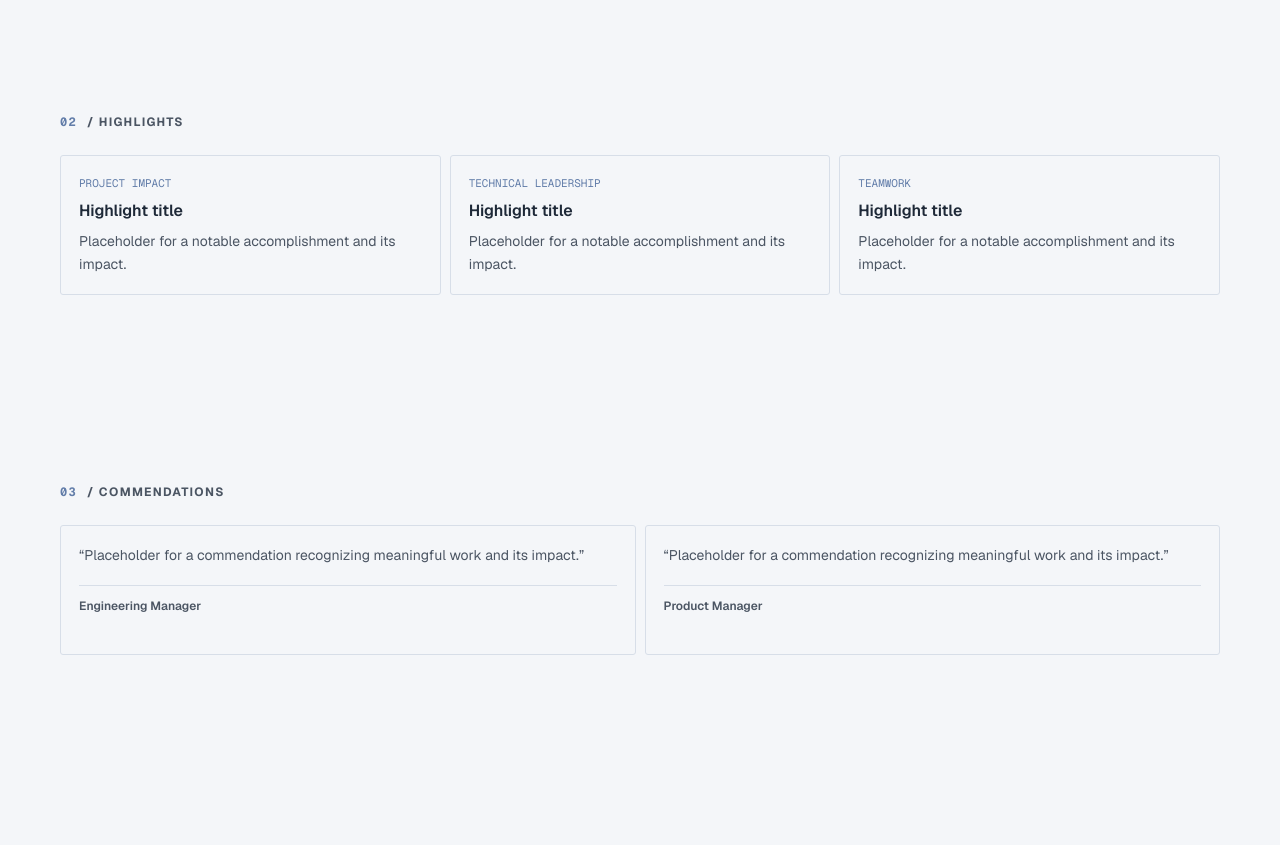
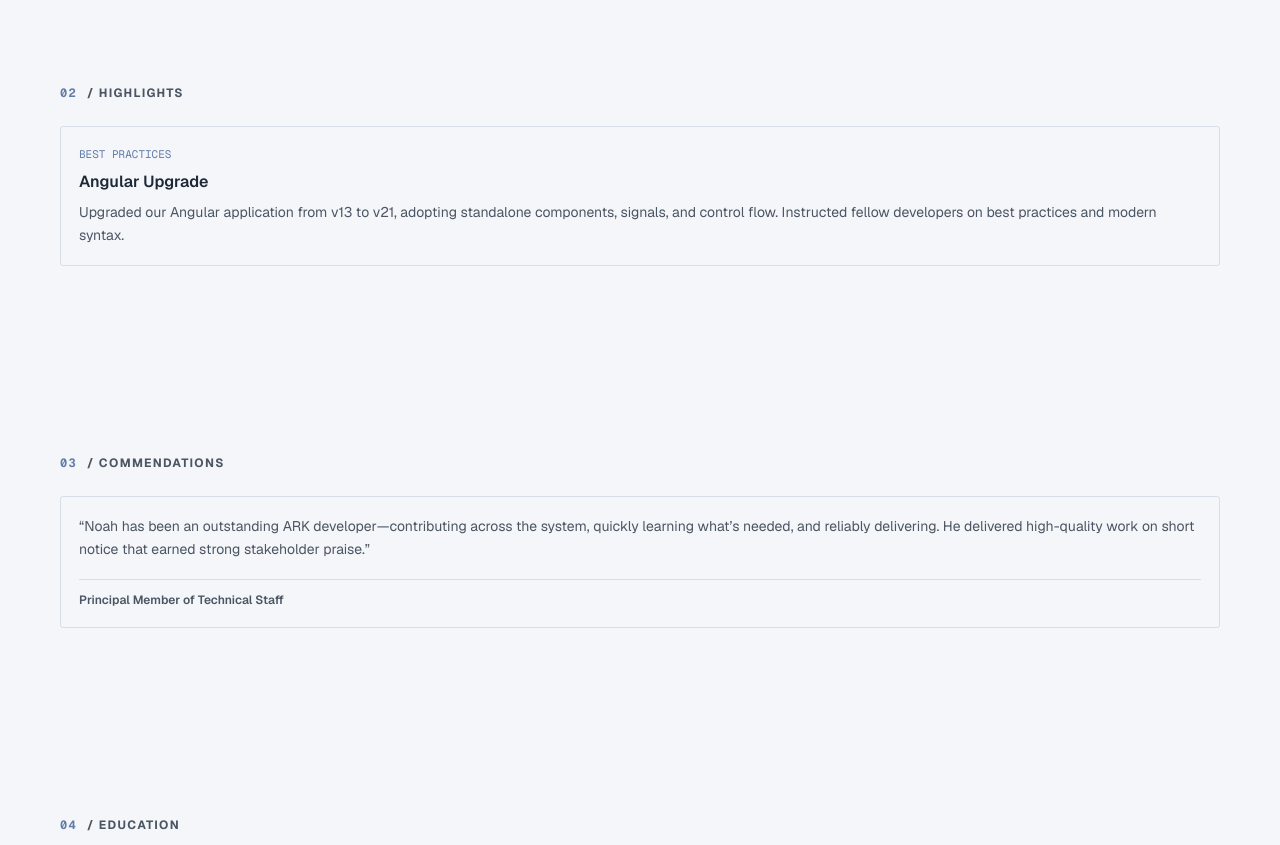
Before and after one commit to NoahHuffman/resume, a Next.js app: page /resume in a window 1280 px wide. Shown: the part 1080-1925 px from the top of the page. Built offline with nearby package versions, Linux system fonts and the light colour scheme.

Commit message:
add highlight & commend

```diff
--- a/app/resume/page.tsx
+++ b/app/resume/page.tsx
@@ -6,7 +6,6 @@ export const metadata: Metadata = { title: "Resume | Noah Huffman" };
 
 const experience = [
   "Build customer-facing Angular applications used by 500+ waste companies nationwide, with REST APIs behind them.",
-  "Upgraded the Angular application from v13 to v21, adopting standalone components, signals, and control flow.",
   "Modernize dependencies and deprecated patterns to make Angular codebases easier to maintain and safer to upgrade.",
   "Design TypeScript microservices on AWS Lambda and API Gateway, with infrastructure defined in CDK and deployed through CloudFormation.",
   "Build Java backend-for-frontend features, contribute to EventBridge ingestion pipelines, and model DynamoDB access patterns.",
@@ -115,15 +114,11 @@ export default function ResumePage() {
           <span>02</span> / HIGHLIGHTS
         </div>
         <div className="resume-card-grid">
-          {["Project impact", "Technical leadership", "Teamwork"].map(
-            (highlight) => (
-              <article className="resume-content-card" key={highlight}>
-                <p className="resume-card-label">{highlight}</p>
-                <h3>Highlight title</h3>
-                <p>Placeholder for a notable accomplishment and its impact.</p>
-              </article>
-            ),
-          )}
+          <article className="resume-content-card">
+            <p className="resume-card-label">Best Practices</p>
+            <h3>Angular Upgrade</h3>
+            <p>Upgraded our Angular application from v13 to v21, adopting standalone components, signals, and control flow. Instructed fellow developers on best practices and modern syntax.</p>
+          </article>
         </div>
       </section>
       <section
@@ -134,15 +129,12 @@ export default function ResumePage() {
           <span>03</span> / COMMENDATIONS
         </div>
         <div className="resume-card-grid">
-          {["Engineering Manager", "Product Manager"].map((title) => (
-            <article className="resume-content-card" key={title}>
+            <article className="resume-content-card">
               <blockquote>
-                “Placeholder for a commendation recognizing meaningful work
-                and its impact.”
+                “Noah has been an outstanding ARK developer—contributing across the system, quickly learning what’s needed, and reliably delivering. He delivered high-quality work on short notice that earned strong stakeholder praise.”
               </blockquote>
-              <footer>{title}</footer>
+              <footer>Principal Member of Technical Staff</footer>
             </article>
-          ))}
         </div>
       </section>
       <section
```
